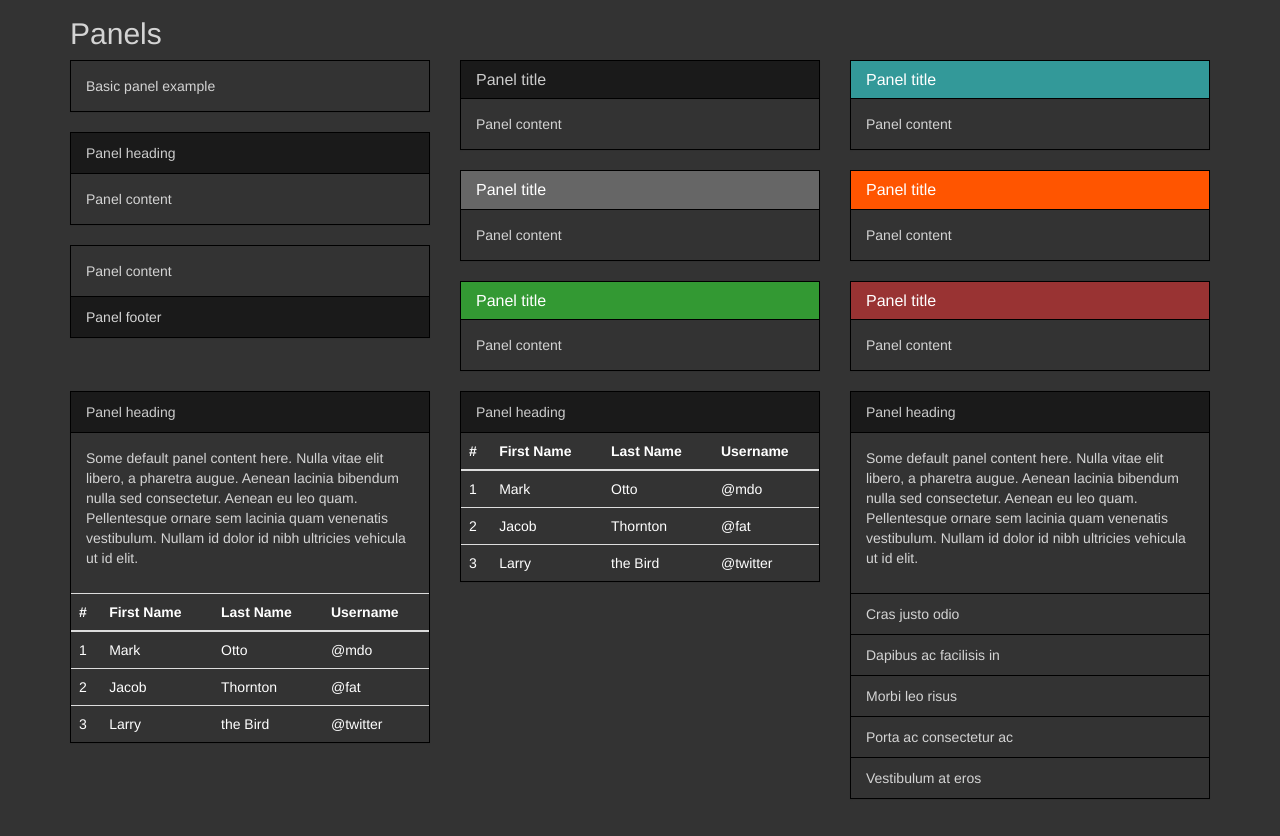
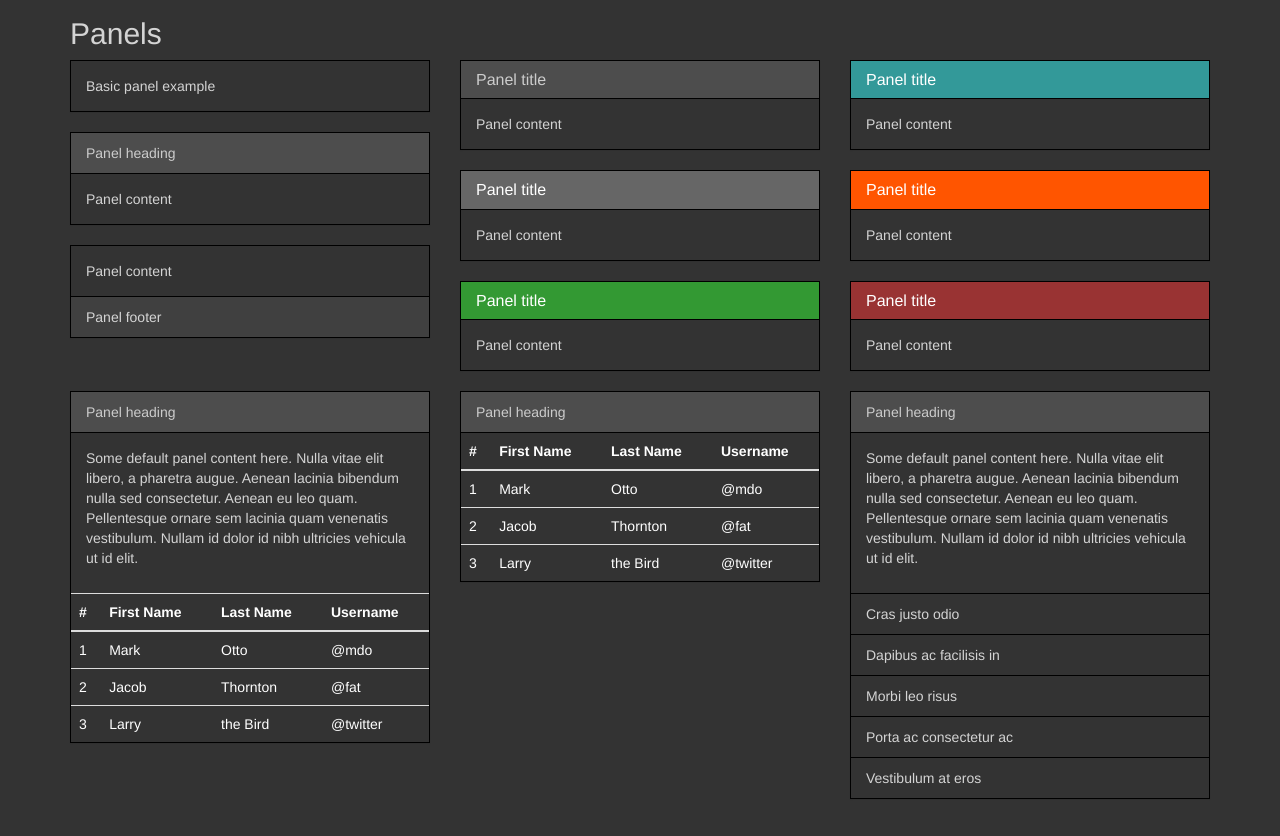
Before and after one commit to gigagit/carbon-skin, a plain HTML site: page index.html in a window 1280 px wide. Shown: the part 6543-7379 px from the top of the page. Drawn offline with Linux system fonts and the light colour scheme.

Commit message:
Fixed Panels
- fixed panel bg color

```diff
--- a/assets/less/variables.less
+++ b/assets/less/variables.less
@@ -667,11 +667,11 @@
 
 // Border color for elements within panels
 @panel-inner-border:          darken(@panel-bg, 20%);
-@panel-footer-bg:             darken(@panel-bg, 10%);
+@panel-footer-bg:             lighten(@panel-bg, 5%);
 
 @panel-default-text:          @gray-light;
 @panel-default-border:        darken(@panel-bg, 20%);
-@panel-default-heading-bg:    darken(@panel-bg, 10%);
+@panel-default-heading-bg:    lighten(@panel-bg, 10%);
 
 @panel-primary-text:          #fff;
 @panel-primary-border:        @panel-default-border;
```
Also changed, not shown: assets/css/bootstrap-theme.css, assets/css/bootstrap-theme.min.css, assets/css/bootstrap.css, assets/css/bootstrap.min.css.
